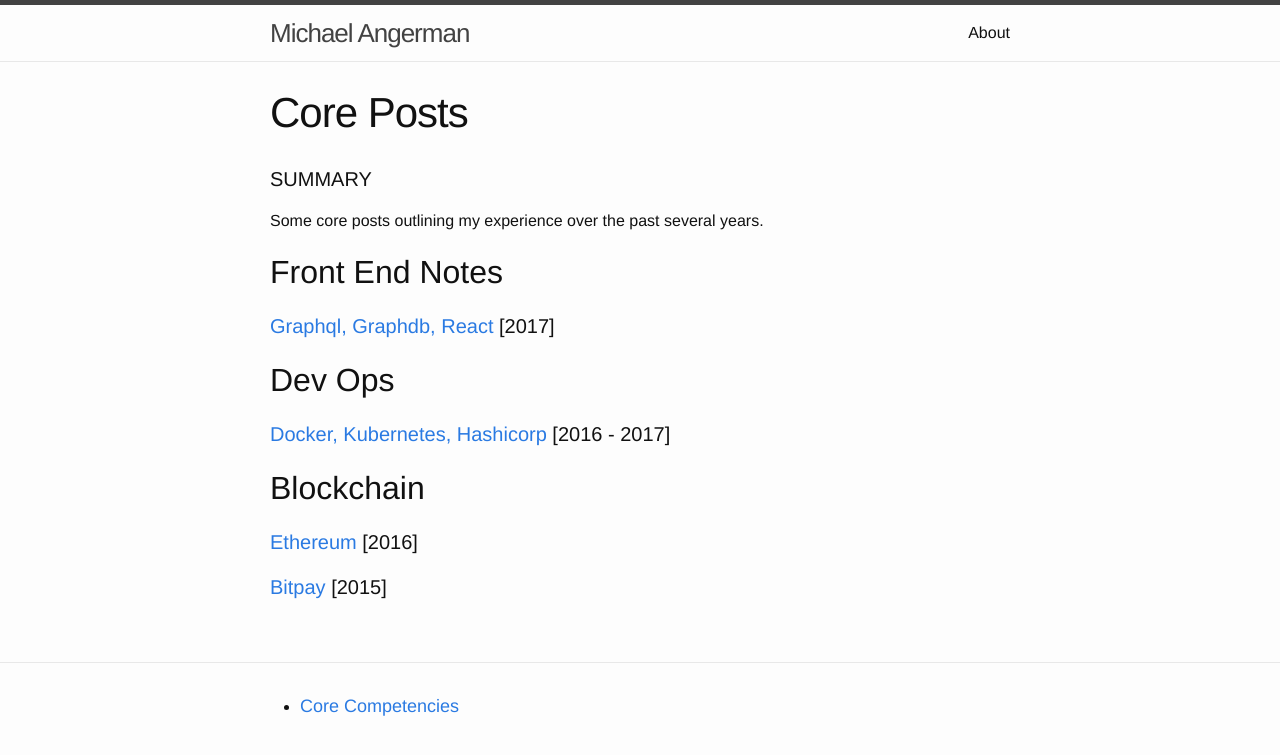
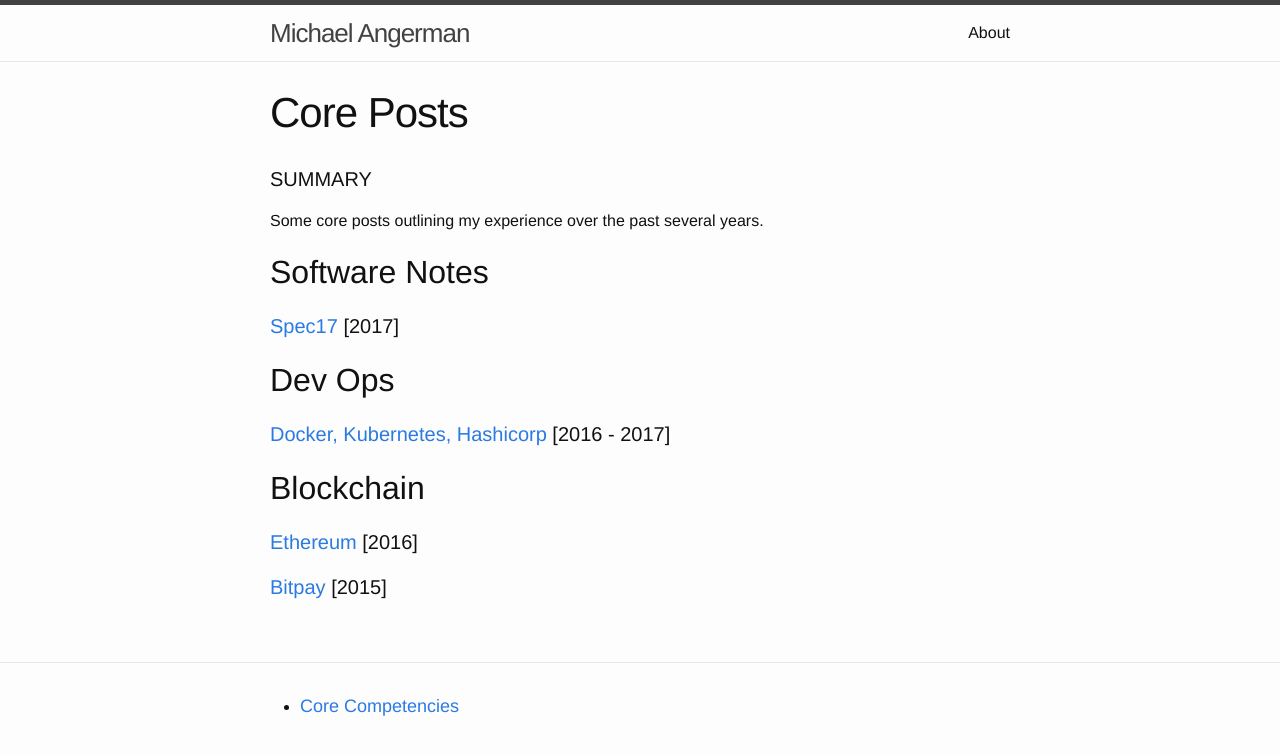
Before and after one commit to angermanmichael/link16, a Jekyll site: the page built from _posts/2017-06-15-cp.md, in a window 1280 px wide. Shown: the top 755 px of the page. Built offline with Jekyll 4.4.1, drawn with Linux system fonts in a browser that asks for light colours.

Commit message:
update to spec17 from front-end-notes

```diff
--- a/_posts/2017-06-15-cp.md
+++ b/_posts/2017-06-15-cp.md
@@ -8,9 +8,9 @@ categories: core
 
 Some core posts outlining my experience over the past several years.
 
-## Front End Notes
+## Software Notes
 
-#### [Graphql, Graphdb, React](https://stormasm.github.io/frontend-notes/) [2017]
+#### [Spec17](https://stormasm.github.io/spec17/) [2017]
 
 ## Dev Ops
 
```
